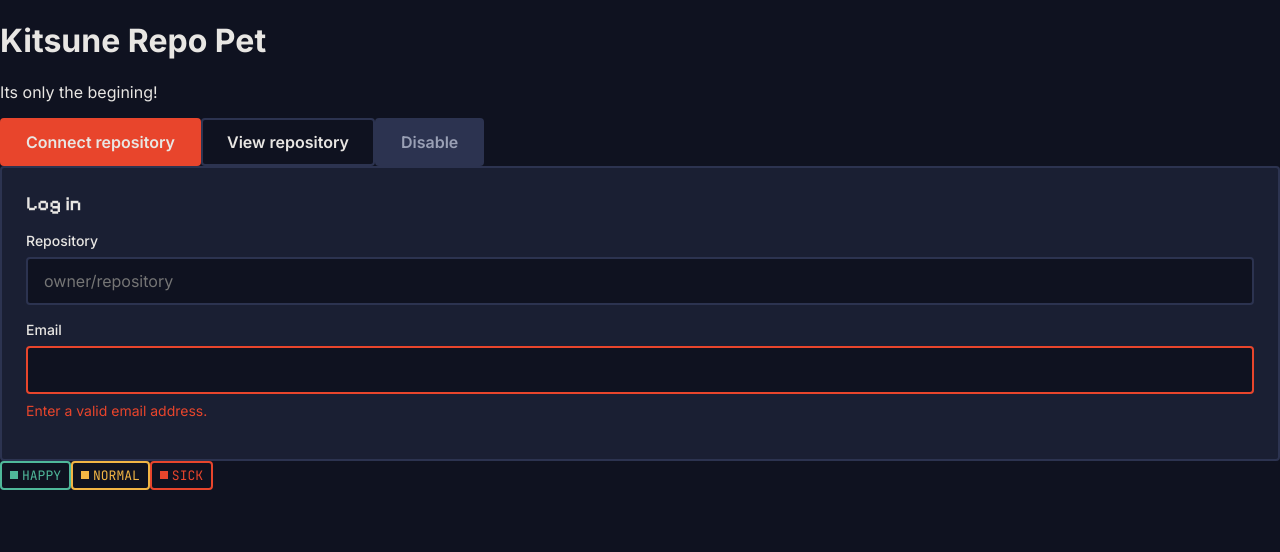
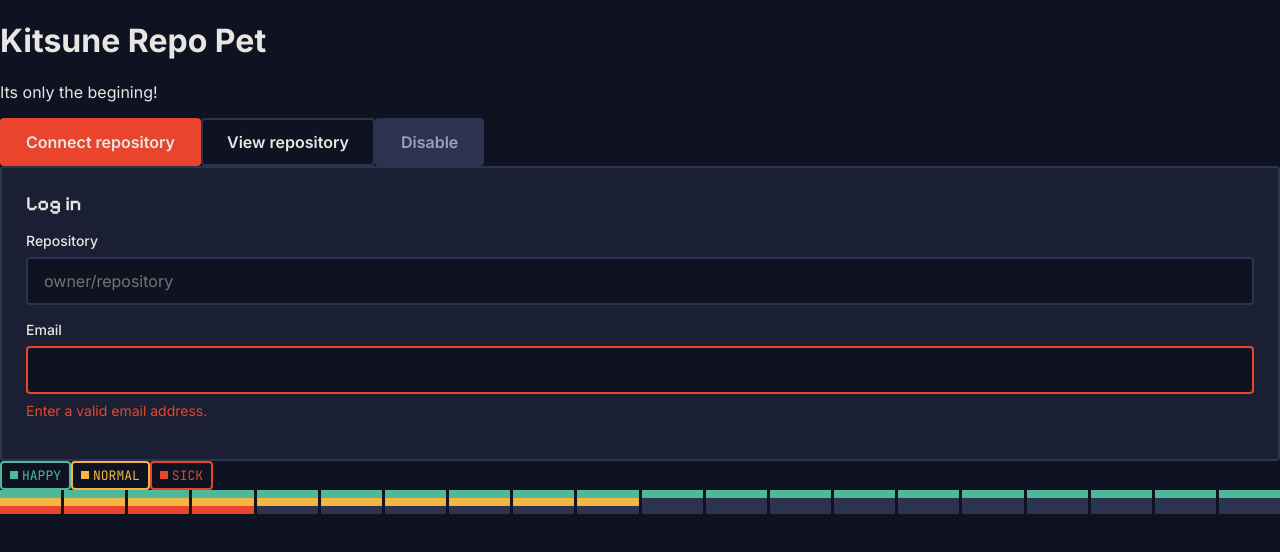
Before and after one commit to Char-ified/kitsune, a React (Vite) app in the folder dashboard/: page / in a window 1280 px wide. Shown: the top 552 px of the page. Built offline with nearby package versions, Linux system fonts and the light colour scheme.

Commit message:
feat(dashboard): add MoodMeter component (CHA-41)

```diff
--- a/dashboard/src/App.tsx
+++ b/dashboard/src/App.tsx
@@ -2,6 +2,7 @@ import { Button } from './components/Button';
 import { TextInput } from './components/TextInput';
 import { Panel } from './components/Panel';
 import { MoodBadge } from './components/MoodBadge';
+import { MoodMeter } from './components/MoodMeter';
 
 export const App = () => {
   return (
@@ -20,6 +21,9 @@ export const App = () => {
       <MoodBadge mood="happy" />
       <MoodBadge mood="normal" />
       <MoodBadge mood="sick" />
+      <MoodMeter mood="happy" />
+      <MoodMeter mood="normal" />
+      <MoodMeter mood="sick" />
     </div>
   );
 };
--- /dev/null
+++ b/dashboard/src/components/MoodMeter.tsx
@@ -0,0 +1,26 @@
+import type { Mood } from '@kitsune/shared';
+import '../styles/MoodMeter.css';
+
+const FILLED_SEGMENTS: Record<Mood, number> = {
+  happy: 20,
+  normal: 10,
+  sick: 4,
+};
+
+const TOTAL_SEGMENTS = 20;
+
+type MoodMeterProps = {
+  mood: Mood;
+};
+
+export const MoodMeter = ({ mood }: MoodMeterProps) => {
+  const filled = FILLED_SEGMENTS[mood];
+
+  return (
+    <div className={`mood-meter mood-meter-${mood}`}>
+      {Array.from({ length: TOTAL_SEGMENTS }, (_dirname, i) => (
+        <span key={i} className={i < filled ? 'segment segment-filled' : 'segment'} />
+      ))}
+    </div>
+  );
+};
--- /dev/null
+++ b/dashboard/src/styles/MoodMeter.css
@@ -0,0 +1,28 @@
+/* the bar */
+.mood-meter {
+  display: flex;
+  gap: 3px;
+}
+
+/* each box, filled or not */
+.segment {
+  flex: 1; /* means “every segment takes an equal share of the bar’s width.” */
+  height: 8px;
+  background: var(--color-border);
+}
+
+.segment-filled {
+  background: currentColor;
+}
+
+.mood-meter-happy {
+  color: var(--color-jade);
+}
+
+.mood-meter-normal {
+  color: var(--color-gold);
+}
+
+.mood-meter-sick {
+  color: var(--color-vermilion);
+}
```
